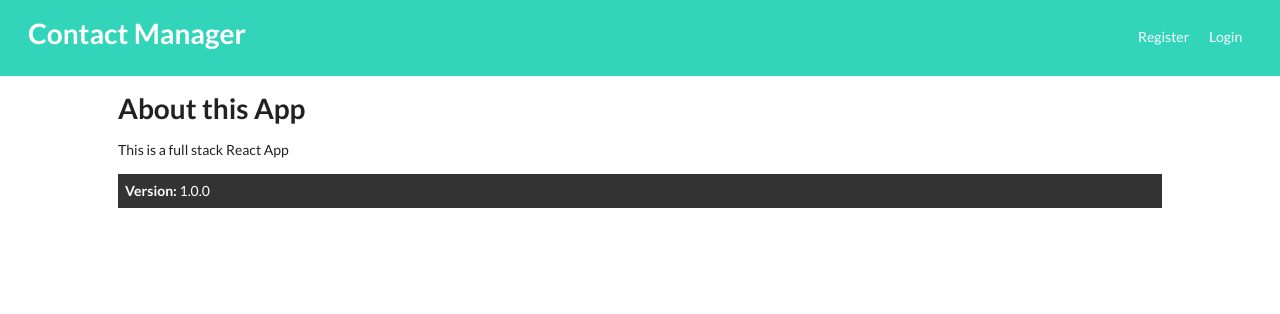
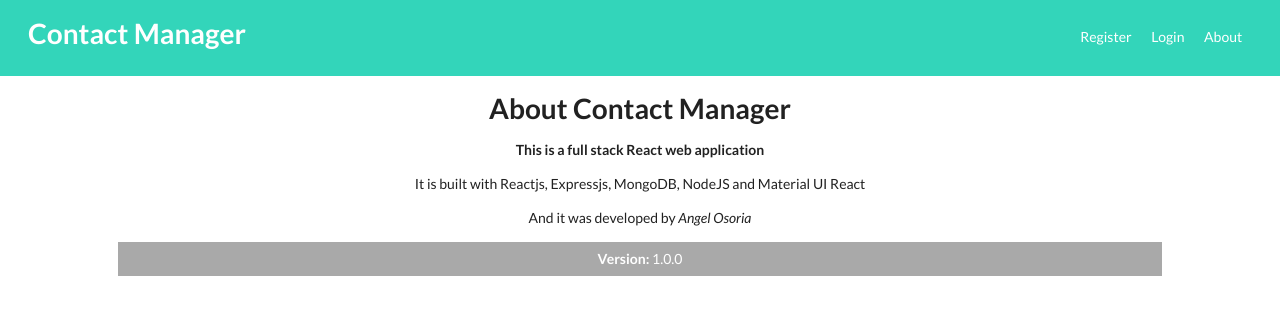
Before and after one commit to angelsol299/contactkeeperReact, a React (Create React App) app in the folder client/: page /about in a window 1280 px wide. Shown: the top 314 px of the page. Built offline with nearby package versions, Linux system fonts and the light colour scheme.

Commit message:
pre deploy

```diff
--- a/client/src/App.css
+++ b/client/src/App.css
@@ -2,11 +2,11 @@
 
 /* Global Styles */
 :root {
-  --primary-color: #003699;
+  --primary-color: #c3a3ae;
   --dark-color: #333333;
   --light-color: #f4f4f4;
   --danger-color: #dc3545;
-  --success-color: #28a745;
+  --success-color: #505b55;
 }
 
 * {
@@ -235,6 +235,7 @@ img {
 .bg-primary,
 .badge-primary,
 .alert-primary {
+  background-color: 'red';
   background: var(--primary-color);
   color: #fff;
 }
@@ -267,6 +268,7 @@ img {
 .bg-success,
 .badge-success,
 .alert-success {
+  background-color: 'red';
   background: var(--success-color);
   color: #fff;
 }
--- a/client/src/components/contacts/ContactFilter.js
+++ b/client/src/components/contacts/ContactFilter.js
@@ -27,6 +27,7 @@ const ContactFilter = () => {
 
   return (
     <form>
+      <br />
       <input
         style={textStyle}
         ref={text}
--- a/client/src/components/contacts/ContactForm.js
+++ b/client/src/components/contacts/ContactForm.js
@@ -122,6 +122,15 @@ const ContactForm = () => {
           type="radio"
           name="type"
         />
+        <FormControlLabel
+          value="family"
+          control={<Radio color="none" />}
+          label="Family"
+          checked={type === 'family'}
+          onChange={onChange}
+          type="radio"
+          name="type"
+        />
       </RadioGroup>
 
       <div>
--- a/client/src/components/contacts/ContactItem.js
+++ b/client/src/components/contacts/ContactItem.js
@@ -16,14 +16,20 @@ const ContactItem = ({ contact }) => {
   };
 
   return (
-    <div className="card bg-light" style={{ borderRadius: '5px' }}>
+    <div
+      className="card"
+      style={{ borderRadius: '5px', border: '1.5px solid #B7BAB7' }}
+    >
       <h3 className="text-left" style={{ color: 'darkGrey' }}>
         {name}{' '}
         <span
           style={
-            type === 'professional'
-              ? { float: 'right', backgroundColor: '#505B55' }
-              : { float: 'right', backgroundColor: '#B3C3BA' }
+            (type === 'professional'
+              ? { float: 'right', backgroundColor: 'black' }
+              : { float: 'right' },
+            type === 'personal')
+              ? { float: 'right', backgroundColor: '#98b0c3 ' }
+              : { float: 'right' }
           }
           className={
             'badge ' +
@@ -59,7 +65,7 @@ const ContactItem = ({ contact }) => {
       </ul>
       <p>
         <Button
-          style={{ backgroundColor: 'black', color: 'white', fontSize: '7px' }}
+          style={{ color: 'black', fontSize: '7px' }}
           variant="outlined"
           onClick={() => {
             setCurrent(contact);
@@ -69,7 +75,8 @@ const ContactItem = ({ contact }) => {
         </Button>
         &nbsp;
         <Button
-          style={{ backgroundColor: 'red', color: 'white', fontSize: '7px' }}
+          style={{ fontSize: '7px' }}
+          color="secondary"
           variant="outlined"
           onClick={onDelete}
         >
--- a/client/src/components/contacts/Contacts.js
+++ b/client/src/components/contacts/Contacts.js
@@ -3,10 +3,6 @@ import { CSSTransition, TransitionGroup } from 'react-transition-group';
 import ContactItem from './ContactItem';
 import ContactContext from '../../context/contact/contactContext';
 import Spinner from '../layout/Spinner';
-
-const labelColor = {
-  color: '#798180'
-};
 
 const Contacts = () => {
   const contactContext = useContext(ContactContext);
--- a/client/src/components/layout/Navbar.js
+++ b/client/src/components/layout/Navbar.js
@@ -18,11 +18,14 @@ const Navbar = ({ title, icon }) => {
 
   const authLinks = (
     <Fragment>
-      <li>Hello {user && user.name}</li>
+      <li>
+        {' '}
+        <span style={{ fontWeight: 'bold' }}>Welcome</span> {user && user.name}
+      </li>
       <li>
         <a onClick={onLogout} href="#!">
           <i className="fas fa-sign-out-alt" />
-          <span className="hide-sm">Logout</span>
+          <span className="hide-sm"> Logout</span>
         </a>
       </li>
     </Fragment>
@@ -35,6 +38,9 @@ const Navbar = ({ title, icon }) => {
       </li>
       <li>
         <Link to="/login">Login</Link>
+      </li>
+      <li>
+        <Link to="/about">About</Link>
       </li>
     </Fragment>
   );
--- a/client/src/components/pages/About.js
+++ b/client/src/components/pages/About.js
@@ -2,10 +2,20 @@ import React from 'react';
 
 const About = () => {
   return (
-    <div>
-      <h1>About this App</h1>
-      <p className="my-1">This is a full stack React App</p>
-      <p className="bg-dark p">
+    <div style={{ textAlign: 'center' }}>
+      <h1>About Contact Manager</h1>
+      <p className="my-1" style={{ fontWeight: 'bold' }}>
+        This is a full stack React web application
+      </p>
+      <p className="my-1">
+        It is built with Reactjs, Expressjs, MongoDB, NodeJS and Material UI
+        React
+      </p>
+      <p className="my-1">
+        And it was developed by{' '}
+        <span style={{ fontStyle: 'italic' }}>Angel Osoria</span>
+      </p>
+      <p className="bg-dark p" style={{ backgroundColor: 'darkGrey' }}>
         <strong>Version:</strong> 1.0.0
       </p>
     </div>
--- a/client/src/components/pages/Home.js
+++ b/client/src/components/pages/Home.js
@@ -3,9 +3,13 @@ import Contacts from '../contacts/Contacts';
 import ContactForm from '../contacts/ContactForm';
 import ContactFilter from '../contacts/ContactFilter';
 import AuthContext from '../../context/auth/authContext';
+import ContactContext from '../../context/contact/contactContext';
 
 const Home = () => {
   const authContext = useContext(AuthContext);
+  const contactContext = useContext(ContactContext);
+
+  const { contacts } = contactContext;
 
   useEffect(() => {
     authContext.loadUser();
@@ -17,6 +21,12 @@ const Home = () => {
       <div>
         <ContactForm />
       </div>
+      {contacts && contacts.length !== 0 && (
+        <span style={{ textAlign: 'center', fontWeight: 'bold' }}>
+          You currently have {contacts && contacts.length} contact
+          {contacts && contacts.length > 1 && 's'}
+        </span>
+      )}
       <div>
         <ContactFilter />
         <Contacts />
```
Also changed, not shown: client/src/components/layout/spinner2.gif (added), client/src/components/layout/spinner3.gif (added).
